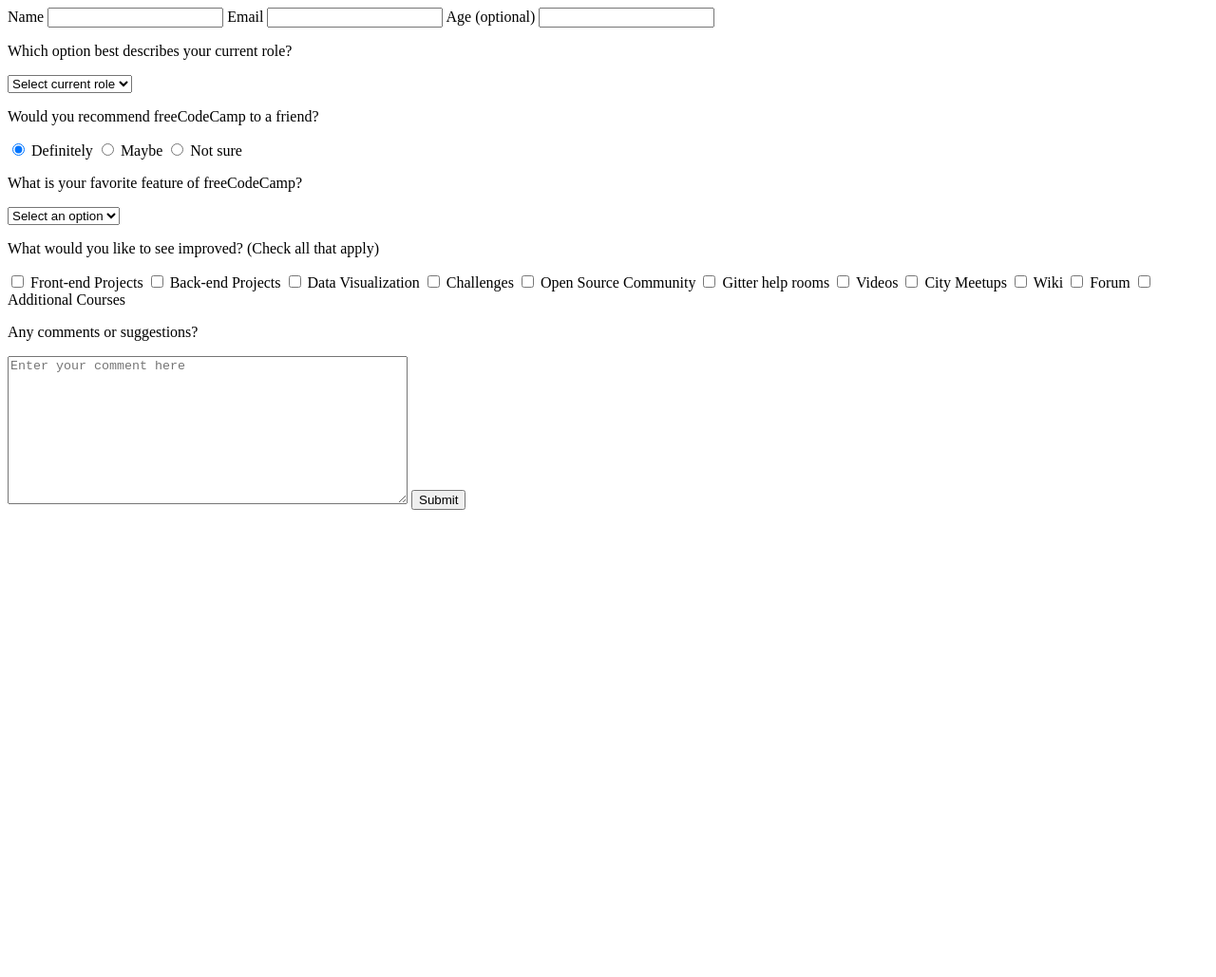
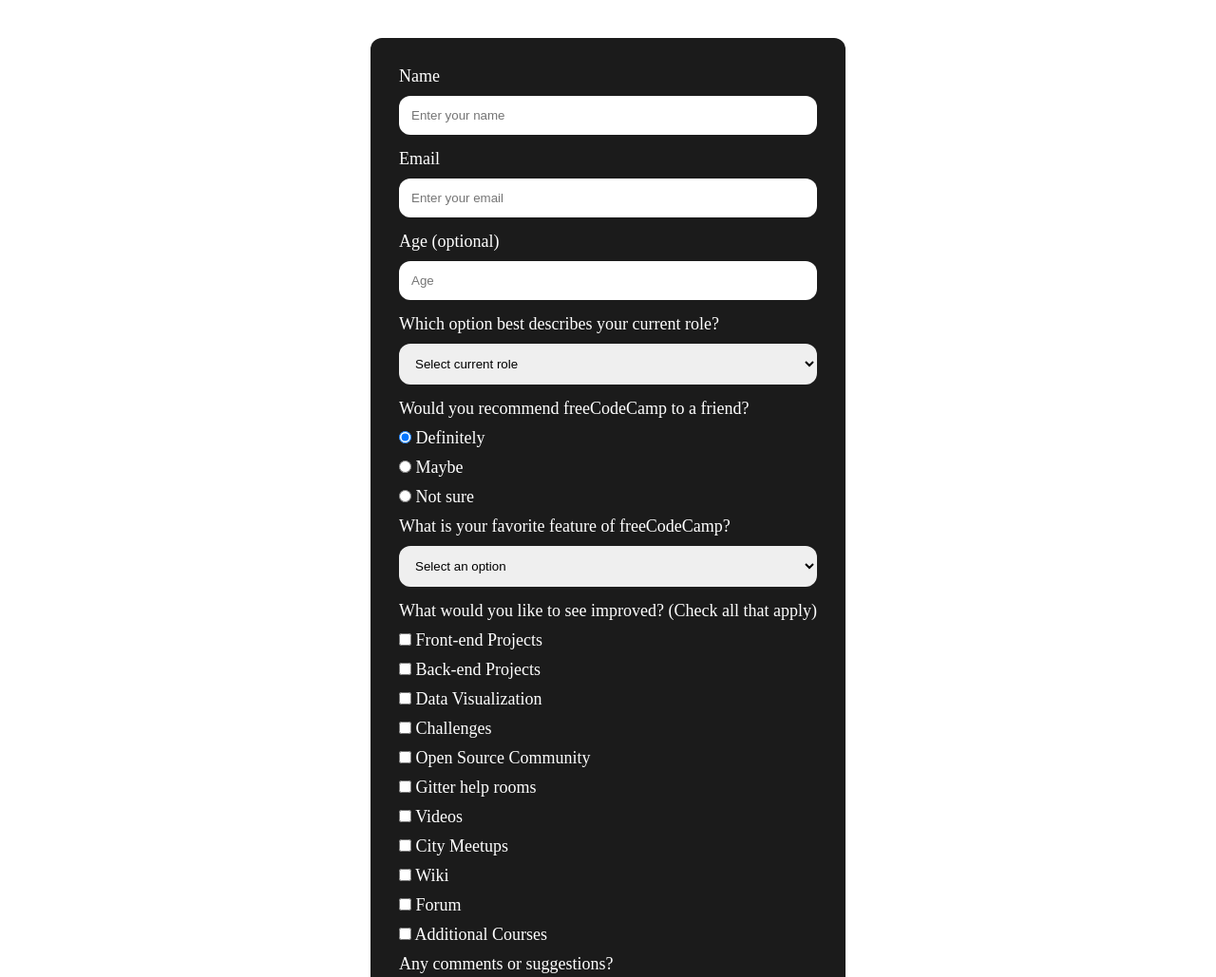
Before and after one commit to mateussdev/survey-form, a plain HTML site: page index.html in a window 1280 px wide. Shown: the top 1029 px of the page at 95% size. Before the commit the page ends 800 px from the top, so only its background shows below. Drawn offline with Linux system fonts and the light colour scheme.

Commit message:
:pencil: add style.css

```diff
--- a/index.html
+++ b/index.html
@@ -5,18 +5,19 @@
     <meta http-equiv="X-UA-Compatible" content="IE=edge" />
     <meta name="viewport" content="width=device-width, initial-scale=1.0" />
     <title>Formulário de Pesquisa</title>
+    <link rel="stylesheet" href="./styles/style.css">
   </head>
   <body>
     <main class="container">
       <form id="survey-form">
-        <label for="name">Name</label>
-        <input type="text" id="name" required />
-
-        <label for="email">Email</label>
-        <input type="email" id="email" required />
-
-        <label for="age">Age (optional)</label>
-        <input type="number" id="age" />
+        <div class="form-group">
+          <label for="name" class="txt-label">Name</label>
+          <input type="text" id="name" placeholder="Enter your name" required />
+          <label for="email" class="txt-label">Email</label>
+          <input type="email" id="email" placeholder="Enter your email" required />
+          <label for="age" class="txt-label">Age (optional)</label>
+          <input type="number" id="age" placeholder="Age" />
+        </div>
 
         <p>Which option best describes your current role?</p>
         <select name="current-role" id="current-role" required>
@@ -29,14 +30,20 @@
         </select>
 
         <p>Would you recommend freeCodeCamp to a friend?</p>
+        <label for="Definitely">
           <input type="radio" name="recommendation" id="Definitely" value="Definitely" checked />
-        <label for="Definitely">Definitely</label>
+          Definitely
+        </label>
 
+        <label for="maybe">
           <input type="radio" name="recommendation" id="maybe" value="Maybe" />
-        <label for="maybe">Maybe</label>
+          Maybe
+        </label>
 
+        <label for="not-sure">
           <input type="radio" name="recommendation" id="not-sure" value="not-sure" />
-        <label for="not-sure">Not sure</label>
+          Not sure
+        </label>
 
         <p>What is your favorite feature of freeCodeCamp?</p>
         <select name="most-like" id="most-like" required>
@@ -48,38 +55,60 @@
         </select>
 
         <p>What would you like to see improved? (Check all that apply)</p>
+        <label for="front-end-projects">
           <input type="checkbox" name="prefer" id="front-end-projects" value="front-end-projects" />
-        <label for="front-end-projects">Front-end Projects</label>
+          Front-end Projects
+        </label>
 
+        <label for="back-end-projects">
           <input type="checkbox" name="prefer" id="back-end-projects" value="back-end-projects" />
-        <label for="back-end-projects">Back-end Projects</label>
+          Back-end Projects
+        </label>
 
+        <label for="data-visualization">
           <input type="checkbox" name="prefer" id="data-visualization" value="data-visualization" />
-        <label for="data-visualization">Data Visualization</label>
+          Data Visualization
+        </label>
 
+        <label for="challenges">
           <input type="checkbox" name="prefer" id="challenges" value="challenges" />
-        <label for="challenges">Challenges</label>
+          Challenges
+        </label>
 
+        <label for="open-source-community">
           <input type="checkbox" name="prefer" id="open-source-community" value="open-source-community" />
-        <label for="open-source-community">Open Source Community</label>
+          Open Source Community
+        </label>
 
+        <label for="gitter-help-rooms">
           <input type="checkbox" name="prefer" id="gitter-help-rooms" value="gitter-help-rooms" />
-        <label for="gitter-help-rooms">Gitter help rooms</label>
+          Gitter help rooms
+        </label>
 
+        <label for="videos">
           <input type="checkbox" name="prefer" id="videos" value="videos" />
-        <label for="videos">Videos</label>
+          Videos
+        </label>
 
+        <label for="city-meetups">
           <input type="checkbox" name="prefer" id="city-meetups" value="city-meetups" />
-        <label for="city-meetups">City Meetups</label>
+          City Meetups
+        </label>
 
+        <label for="wiki">
           <input type="checkbox" name="prefer" id="wiki" value="wiki" />
-        <label for="wiki">Wiki</label>
+          Wiki
+        </label>
 
+        <label for="forum">
           <input type="checkbox" name="prefer" id="forum" value="forum" />
-        <label for="forum">Forum</label>
+          Forum
+        </label>
 
+        <label for="additional-courses">
           <input type="checkbox" name="prefer" id="additional-courses" value="additional-courses" />
-        <label for="additional-courses">Additional Courses</label>
+          Additional Courses
+        </label>
 
         <p>Any comments or suggestions?</p>
         <textarea
--- /dev/null
+++ b/styles/style.css
@@ -0,0 +1,72 @@
+* {
+  margin: 0;
+  padding: 0;
+  box-sizing: border-box;
+}
+
+:root {
+  font-size: 62.5%
+}
+
+html, body {
+  font-size: 1.8rem;
+
+}
+
+.container {
+  width: 50rem;
+
+  margin: 4rem auto;
+  padding: 3rem;
+
+  background-color: #1B1B1B;
+  color: #fff;
+
+  border-radius: 1.2rem;
+}
+
+#survey-form {
+  display: flex;
+  flex-direction: column;
+}
+
+#survey-form .txt-label {
+  margin-bottom: 1rem;
+}
+
+#survey-form input, select {
+  margin-bottom: 1.5rem;
+
+  padding: 1.3rem;
+
+  border-radius: 1.2rem;
+  border: none;
+  outline: none;
+}
+
+#survey-form p {
+  margin-bottom: 1rem;
+}
+
+#survey-form #comments {
+  padding: 1.3rem;
+  margin-bottom: 2rem;
+
+  border: none;
+  border-radius: 1.2rem;
+  outline: none;
+}
+
+#survey-form input[type=submit] {
+  background: #28B463;
+  color: #fff;
+
+  text-transform: uppercase;
+
+  cursor: pointer;
+}
+
+.form-group {
+  display: flex;
+  flex-direction: column;
+}
```
Lines whose indentation alone changed are shown as unchanged.
